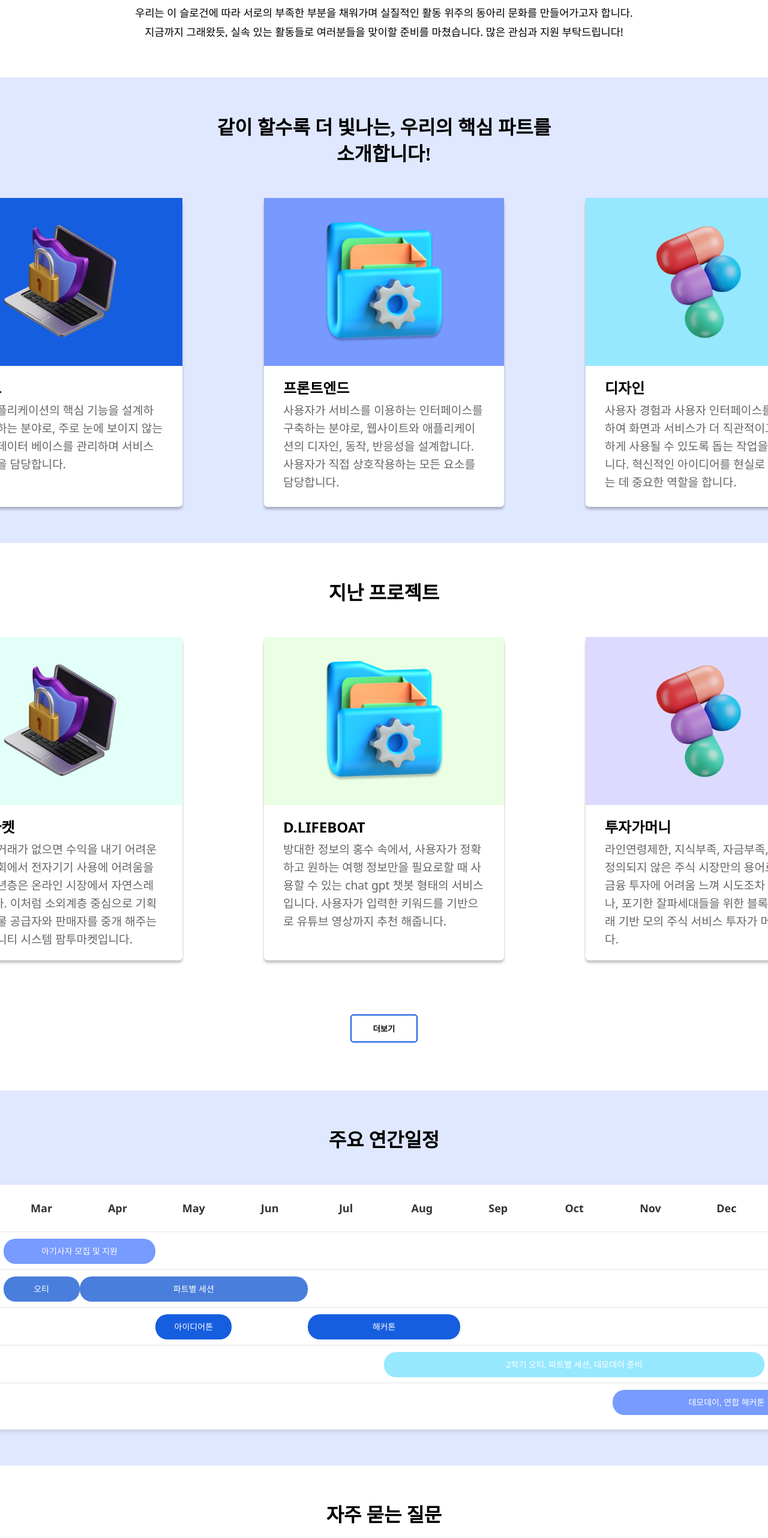
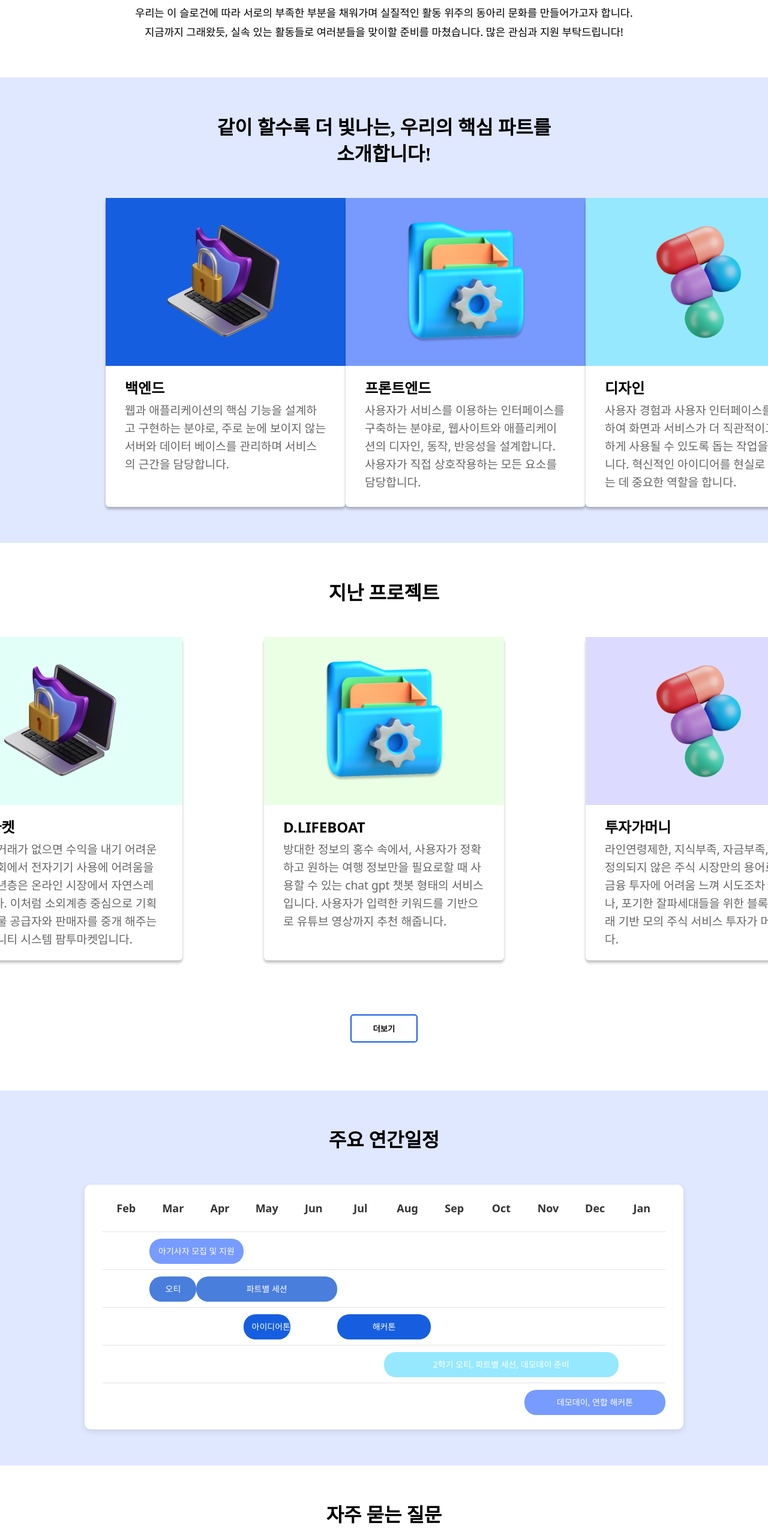
Before and after one commit to likelionknu/Likelion13-FE, a React (Vite) app: page / in a window 1280 px wide. Shown: the part 1062-3626 px from the top of the page at 60% size. Built offline with nearby package versions, Linux system fonts and the light colour scheme; a web font is replaced by a local one.

Commit message:
🎨 style / main css수정

```diff
--- a/src/Pages/MainPage.tsx
+++ b/src/Pages/MainPage.tsx
@@ -46,7 +46,8 @@ const MainPage = () => {
 
 
       <div className={styles.sectionContainer}>
-      <div className={styles.section} style={{ backgroundColor: '#E0E8FF' }}>
+        <div className={`${styles.section} ${styles.fullWidthSection}`} style={{ backgroundColor: '#E0E8FF' }}>
+          <div className={styles.contentContainer}>
           <h1 className={styles.sectionTitle} style={{textAlign: 'center' }}>같이 할수록 더 빛나는, 우리의 핵심 파트를 <br /> 소개합니다!</h1>
             <div className={styles.cardContainer}>
             <Link to='/BackIntro' className={styles.cardLink}>
@@ -90,6 +91,7 @@ const MainPage = () => {
                 </div>
               </div>
             </Link>
+            </div>
           </div>
       </div>
     </div>
@@ -142,10 +144,9 @@ const MainPage = () => {
         </div>
       </div>
 
-      <div className={styles.section} style={{backgroundColor: '#E0E8FF' }}>
+      <div className={`${styles.section} ${styles.fullWidthSection}`} style={{ backgroundColor: '#E0E8FF' }}>
+        <div className={styles.contentContainer}>
           <h1 className={styles.sectionTitle} style={{ textAlign: 'center' }}>주요 연간일정</h1>
-
-
           <div className={styles.timelineContainer}>
             <div className={styles.timelineHeader}>
               {["Feb", "Mar", "Apr", "May", "Jun", "Jul", "Aug", "Sep", "Oct", "Nov", "Dec","Jan"].map((month) => (
@@ -188,6 +189,7 @@ const MainPage = () => {
                   </div>
                 );
               })}
+            </div>
           </div>
         </div>
       </div>
--- a/src/assets/Footer.css
+++ b/src/assets/Footer.css
@@ -3,6 +3,16 @@
   color: #B3B3B3;
   margin-top: 50px;
   padding: 20px 0;
+  width: 100vw;
+  position: relative;
+  left: 50%;
+  transform: translateX(-50%);
+}
+
+.footerContainer{
+  max-width: 1880px;
+  margin: 0 auto;
+  padding: 0 20px;
 }
 
 .link-container {
--- a/src/assets/MainPage.module.css
+++ b/src/assets/MainPage.module.css
@@ -29,6 +29,19 @@
 
 .section {
   padding: 10px 40px 60px 40px;
+}
+
+.fullWidthSection {
+  width: 100vw;
+  position: relative;
+  left: 50%;
+  transform: translateX(-50%);
+}
+
+.contentContainer {
+  max-width: 1880px;
+  margin: 0 auto;
+  padding: 0 20px;
 }
 
 .sectionTitle {
--- a/src/components/Footer.tsx
+++ b/src/components/Footer.tsx
@@ -7,6 +7,7 @@ import 멋사4 from '../assets/images/ft_lion4.png';
 const Footer = () => {
   return (
     <footer className="footer">
+      <div className='footerContainer'>
         <div className="link-container">
           <a href="https://www.instagram.com/likelion.knu/" className="link">
             <img src={인스타} alt="강남대_멋쟁이사자처럼_인스타그램" />
@@ -26,6 +27,7 @@ const Footer = () => {
           <p className="bt-font">©2024 LIKE LION KNU. All rights reserved.</p>
           <p className="bt-font">동아리실: 경기도 용인시 기흥구 강남로 40 강남대학교 후생관</p>
         </div>
+      </div>
     </footer>
   );
 };
```
Lines whose indentation alone changed are shown as unchanged.
